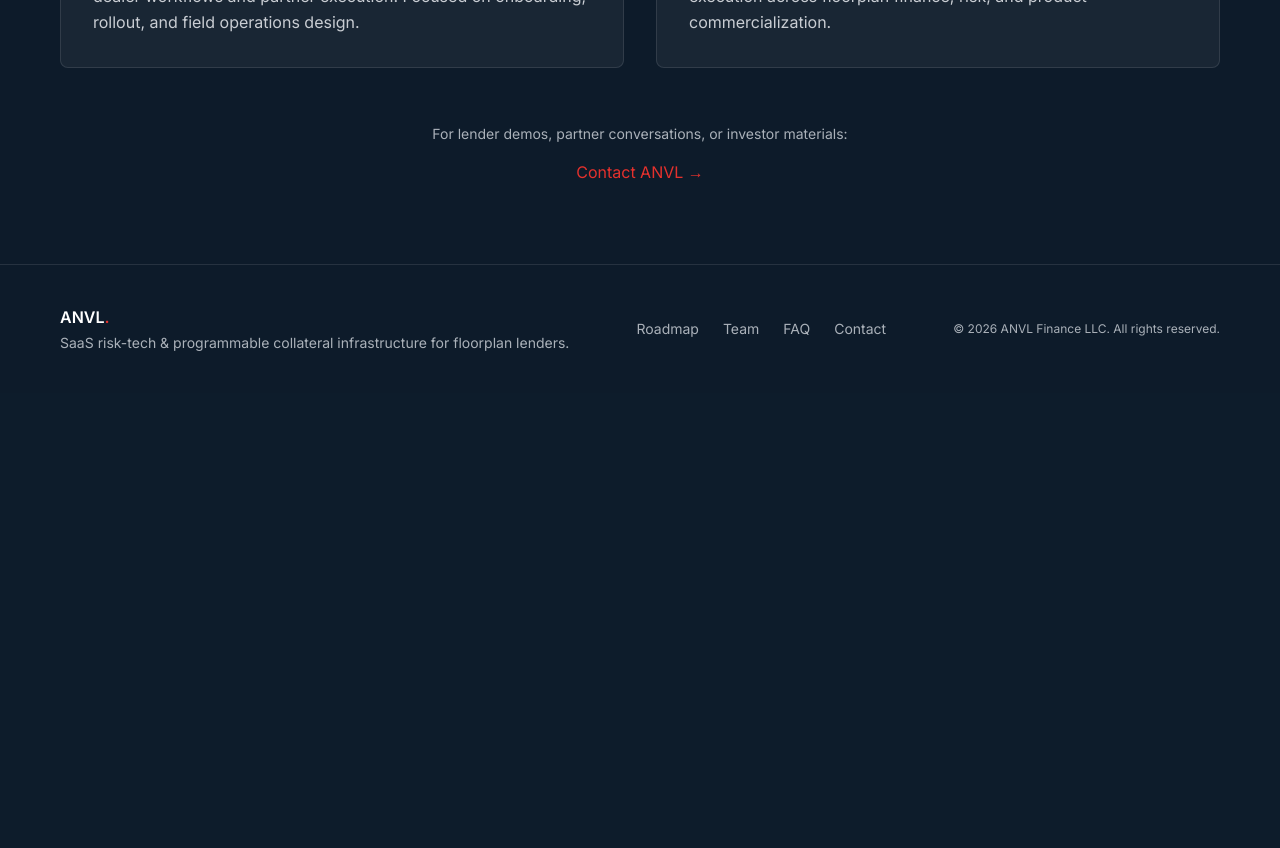
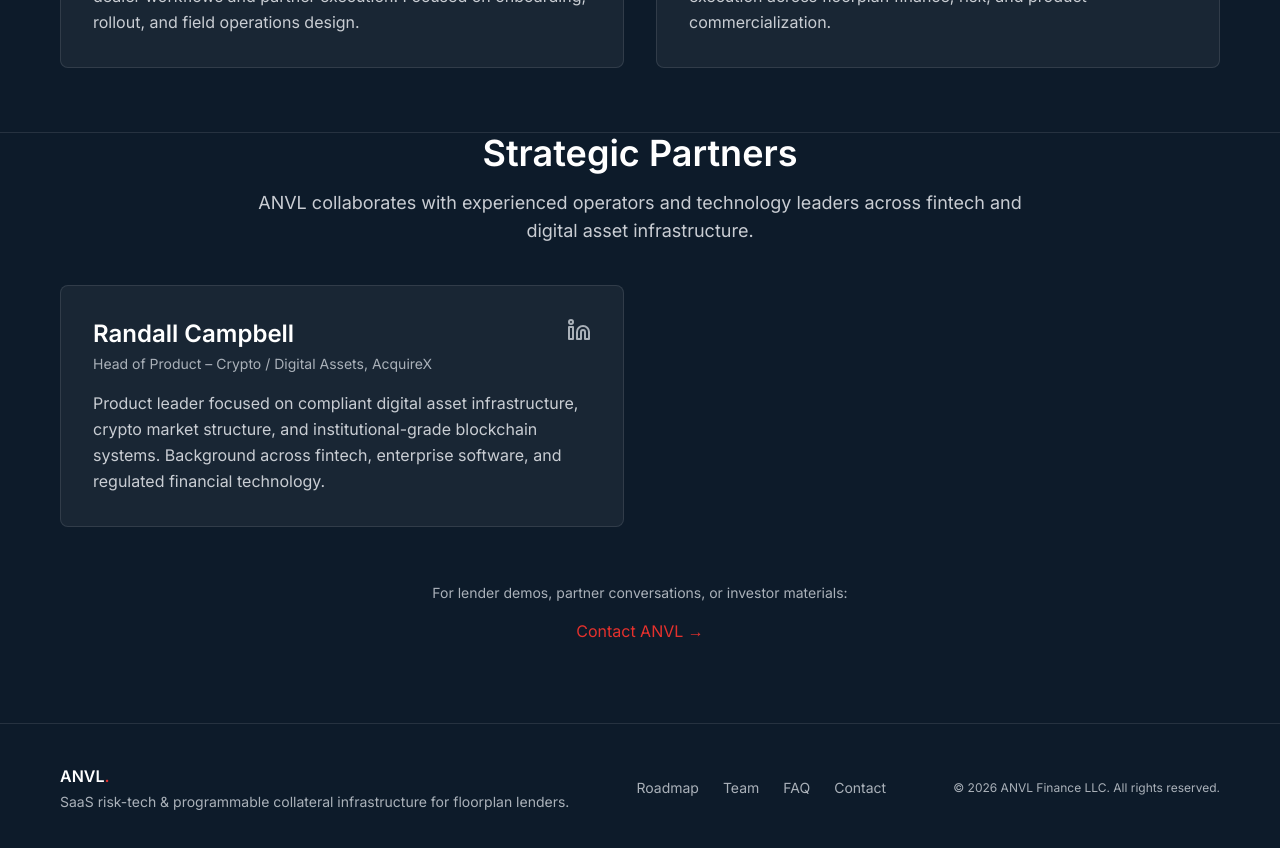
Before and after one commit to anvl-finance/anvl-website, a Next.js app: page /team in a window 1280 px wide. Shown: the part 700-1548 px from the top of the page. Before the commit the page ends 1093 px from the top, so only its background shows below. Built offline with nearby package versions, Linux system fonts and the light colour scheme.

Commit message:
added randall

```diff
--- a/src/app/team/page.tsx
+++ b/src/app/team/page.tsx
@@ -38,6 +38,16 @@
     },
   ];
 
+  const partners = [
+    {
+      name: 'Randall Campbell',
+      title: 'Head of Product – Crypto / Digital Assets, AcquireX',
+      credentials:
+        'Product leader focused on compliant digital asset infrastructure, crypto market structure, and institutional-grade blockchain systems. Background across fintech, enterprise software, and regulated financial technology.',
+      linkedin: 'https://www.linkedin.com/in/randallcampbell/',
+    },
+  ];
+
   return (
     <div className="min-h-screen bg-[#0D1B2A] text-white">
       <SiteHeader />
@@ -47,14 +57,14 @@
         <div className="max-w-[1160px] mx-auto text-center">
           <h1 className="text-4xl sm:text-5xl font-semibold mb-4">Team</h1>
           <p className="text-lg text-[#C9CDD3] max-w-3xl mx-auto">
-            ANVL is built by a small team focused on institutional-grade verification, risk controls, and workflow-aligned
-            infrastructure for floorplan lenders.
+            ANVL is built by a small team focused on institutional-grade verification,
+            risk controls, and workflow-aligned infrastructure for floorplan lenders.
           </p>
         </div>
       </section>
 
       {/* Team grid */}
-      <section className="pb-20 px-6">
+      <section className="pb-16 px-6">
         <div className="max-w-[1160px] mx-auto">
           <div className="grid grid-cols-1 md:grid-cols-2 gap-8">
             {team.map((member) => (
@@ -64,7 +74,9 @@
               >
                 <div className="flex items-start justify-between gap-4 mb-4">
                   <div>
-                    <h3 className="text-2xl font-semibold text-white mb-1">{member.name}</h3>
+                    <h3 className="text-2xl font-semibold text-white mb-1">
+                      {member.name}
+                    </h3>
                     <p className="text-sm text-[#AAB1B9]">{member.title}</p>
                   </div>
 
@@ -79,7 +91,56 @@
                   </a>
                 </div>
 
-                <p className="text-[#C9CDD3] leading-relaxed">{member.credentials}</p>
+                <p className="text-[#C9CDD3] leading-relaxed">
+                  {member.credentials}
+                </p>
+              </div>
+            ))}
+          </div>
+        </div>
+      </section>
+
+      {/* Partners Section */}
+      <section className="pb-20 px-6 border-t border-white/10">
+        <div className="max-w-[1160px] mx-auto">
+          <div className="text-center mb-10">
+            <h2 className="text-3xl sm:text-4xl font-semibold mb-4">
+              Strategic Partners
+            </h2>
+            <p className="text-lg text-[#C9CDD3] max-w-3xl mx-auto">
+              ANVL collaborates with experienced operators and technology leaders
+              across fintech and digital asset infrastructure.
+            </p>
+          </div>
+
+          <div className="grid grid-cols-1 md:grid-cols-2 gap-8">
+            {partners.map((partner) => (
+              <div
+                key={partner.name}
+                className="bg-white/5 border border-white/10 rounded-lg p-8 hover:bg-white/[0.07] transition-colors"
+              >
+                <div className="flex items-start justify-between gap-4 mb-4">
+                  <div>
+                    <h3 className="text-2xl font-semibold text-white mb-1">
+                      {partner.name}
+                    </h3>
+                    <p className="text-sm text-[#AAB1B9]">{partner.title}</p>
+                  </div>
+
+                  <a
+                    href={partner.linkedin}
+                    target="_blank"
+                    rel="noopener noreferrer"
+                    aria-label={`${partner.name} on LinkedIn`}
+                    className="text-[#AAB1B9] hover:text-white transition-colors"
+                  >
+                    <Linkedin className="h-6 w-6" />
+                  </a>
+                </div>
+
+                <p className="text-[#C9CDD3] leading-relaxed">
+                  {partner.credentials}
+                </p>
               </div>
             ))}
           </div>
```
